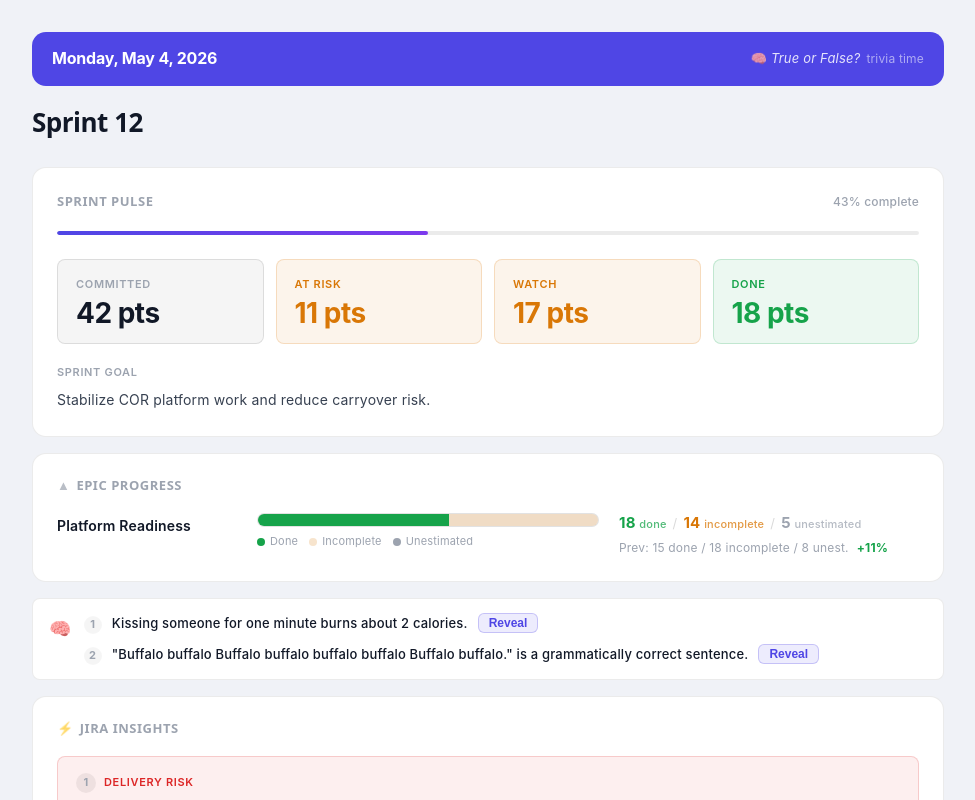
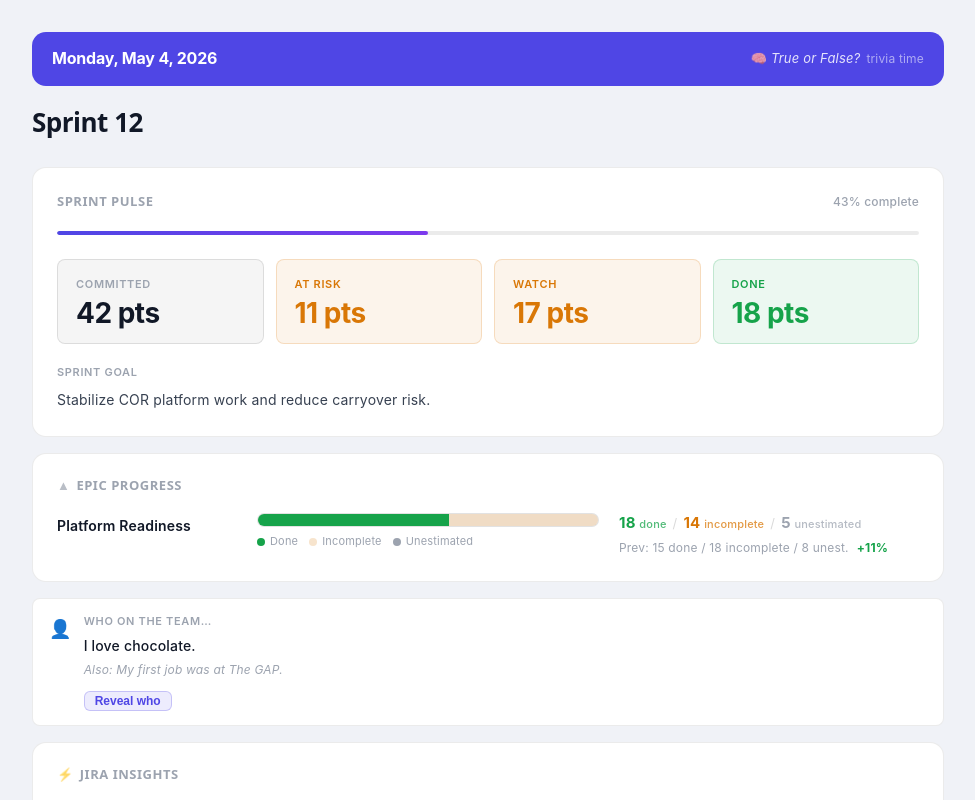
Before and after one commit to farahdotc/standup-app, a React (Vite) app: page / in a window 1280 px wide. Shown: the top 800 px of the page, without its empty margins (152-1127 px from the left). Built offline with nearby package versions, Linux system fonts and the light colour scheme.

Commit message:
Add team mystery facts with reveal button; hide trivia for future use

```diff
--- a/src/components/StandupCommandCenter.css
+++ b/src/components/StandupCommandCenter.css
@@ -701,6 +701,67 @@
 .scc-notes-view strong { font-weight: 700; color: var(--scc-text-heading); }
 .scc-notes-view em     { font-style: italic; }
 
+/* ─── Team fact bar ──────────────────────────────────────────────────────── */
+.scc-fact-bar {
+  display: flex;
+  align-items: flex-start;
+  gap: 12px;
+  background: var(--scc-surface);
+  border: 1px solid var(--scc-border);
+  border-radius: var(--scc-radius-sm);
+  padding: 14px 16px;
+  margin-bottom: 16px;
+}
+
+.scc-fact-icon {
+  font-size: 18px;
+  flex-shrink: 0;
+  padding-top: 2px;
+}
+
+.scc-fact-body {
+  display: flex;
+  flex-direction: column;
+  gap: 4px;
+  flex: 1;
+}
+
+.scc-fact-label {
+  font-size: 11px;
+  font-weight: 600;
+  letter-spacing: 0.06em;
+  text-transform: uppercase;
+  color: var(--scc-text-muted);
+}
+
+.scc-fact-text {
+  font-size: 14px;
+  font-weight: 500;
+  color: var(--scc-text-heading);
+  line-height: 1.5;
+}
+
+.scc-fact-pro {
+  font-size: 12px;
+  color: var(--scc-text-muted);
+  font-style: italic;
+}
+
+.scc-fact-reveal-row {
+  margin-top: 6px;
+}
+
+.scc-fact-name {
+  font-size: 14px;
+  font-weight: 700;
+  color: var(--scc-accent);
+  background: var(--scc-accent-glow);
+  border: 1px solid rgba(79, 70, 229, 0.25);
+  border-radius: 6px;
+  padding: 3px 12px;
+  display: inline-block;
+}
+
 /* ─── Trivia bar ─────────────────────────────────────────────────────────── */
 .scc-trivia-bar {
   display: flex;
--- a/src/components/StandupCommandCenter.jsx
+++ b/src/components/StandupCommandCenter.jsx
@@ -1,7 +1,7 @@
 import { useEffect, useRef, useState } from "react";
 import "./StandupCommandCenter.css";
 
-/* ─── Trivia ─────────────────────────────────────────────────────────────── */
+/* ─── Trivia (preserved for future use) ─────────────────────────────────── */
 const TRIVIA = [
   { q: "Kissing someone for one minute burns about 2 calories.", a: "True" },
   { q: '"Buffalo buffalo Buffalo buffalo buffalo buffalo Buffalo buffalo." is a grammatically correct sentence.', a: "True" },
@@ -45,16 +45,70 @@ const TRIVIA = [
   { q: "Instant mashed potatoes were invented by Canadian Edward Asselbergs in 1962.", a: "True" },
 ];
 
-// 2 questions per day, cycling through all 40 (20 days before repeating).
-function getTriviaForDay(sprintDay) {
+/* Trivia logic preserved for future use:
+function _getTriviaForDay(sprintDay) {
   const idx = ((sprintDay ?? 1) - 1) * 2;
   return [
     TRIVIA[idx % TRIVIA.length],
     TRIVIA[(idx + 1) % TRIVIA.length],
   ];
 }
+*/
 
-/* ─── Sprint day calculation ─────────────────────────────────────────────── */
+// Keep TRIVIA available for when trivia mode is re-enabled
+void TRIVIA;
+
+/* ─── Team facts ─────────────────────────────────────────────────────────── */
+// Matched from survey responses — fact revealed first, name revealed on click
+const TEAM_FACTS = [
+  {
+    fact: "I love chocolate.",
+    pro: "My first job was at The GAP.",
+    name: "Farah",
+  },
+  {
+    fact: "I once drank whiskey with Dave Grohl and his wife.",
+    pro: "I started my career in M&A.",
+    name: "Steve",
+  },
+  {
+    fact: "I used to be a photographer and had one of my pictures published on BBC Travel magazine.",
+    pro: "I have been working remotely for 15+ years.",
+    name: "Febian",
+  },
+  {
+    fact: "I competed in the 2018 World Duathlon Championships in Denmark as a member of Team USA.",
+    pro: "I was the original creator of Staples.com.",
+    name: "Tom",
+  },
+  {
+    fact: "I've ridden camels through the Sahara Desert.",
+    pro: "My first career role was a data engineer at an electric utility company.",
+    name: "Elise",
+  },
+  {
+    fact: "I have lived on a small island.",
+    pro: "I worked at The Weather Channel — never on TV!",
+    name: "Jean",
+  },
+  {
+    fact: "I once ran a 4-hour Spartan Race in Iceland.",
+    pro: "My dog lays by my feet during the majority of my work meetings.",
+    name: "Jean",
+  },
+  {
+    fact: "I have been to the most southern points of South America and Africa.",
+    pro: "My first job was at Cold Stone.",
+    name: "Michelle",
+  },
+];
+
+// One fact per sprint day, cycling through the list
+function getFactForDay(sprintDay) {
+  return TEAM_FACTS[((sprintDay ?? 1) - 1) % TEAM_FACTS.length];
+}
+
+
 // Counts business days (Mon–Fri) from sprintStart up to and including today, max 10.
 function calcSprintDay(sprintStartStr) {
   if (!sprintStartStr) return null;
@@ -237,10 +291,10 @@ export default function StandupCommandCenter() {
     return null;
   })();
 
-  const [triviaRevealed, setTriviaRevealed] = useState([false, false]);
+  const [factRevealed, setFactRevealed] = useState(false);
   const sprintDay = calcSprintDay(data.sprintStart);
   const displayDate = formatDate(data.today || todayISO());
-  const trivia = getTriviaForDay(sprintDay);
+  const teamFact = getFactForDay(sprintDay);
 
   const hasTeams = (data.teams ?? []).some(
     (t) => t.name.trim() || t.done > 0 || t.incomplete > 0 || t.unestimated > 0
@@ -401,7 +455,25 @@ export default function StandupCommandCenter() {
         </section>
       )}
 
-      {/* Trivia */}
+      {/* Team Fact */}
+      <div className="scc-fact-bar">
+        <span className="scc-fact-icon">👤</span>
+        <div className="scc-fact-body">
+          <span className="scc-fact-label">Who on the team…</span>
+          <span className="scc-fact-text">{teamFact.fact}</span>
+          {teamFact.pro && (
+            <span className="scc-fact-pro">Also: {teamFact.pro}</span>
+          )}
+          <div className="scc-fact-reveal-row">
+            {factRevealed
+              ? <span className="scc-fact-name">👋 {teamFact.name}</span>
+              : <button className="scc-trivia-reveal" onClick={() => setFactRevealed(true)}>Reveal who</button>
+            }
+          </div>
+        </div>
+      </div>
+
+      {/* Trivia — hidden, keeping code for later
       <div className="scc-trivia-bar">
         <span className="scc-trivia-icon">🧠</span>
         <div className="scc-trivia-questions">
@@ -419,6 +491,7 @@ export default function StandupCommandCenter() {
           ))}
         </div>
       </div>
+      */}
 
       {/* Jira Insights */}
       {(editing || hasInsights) && (
```
